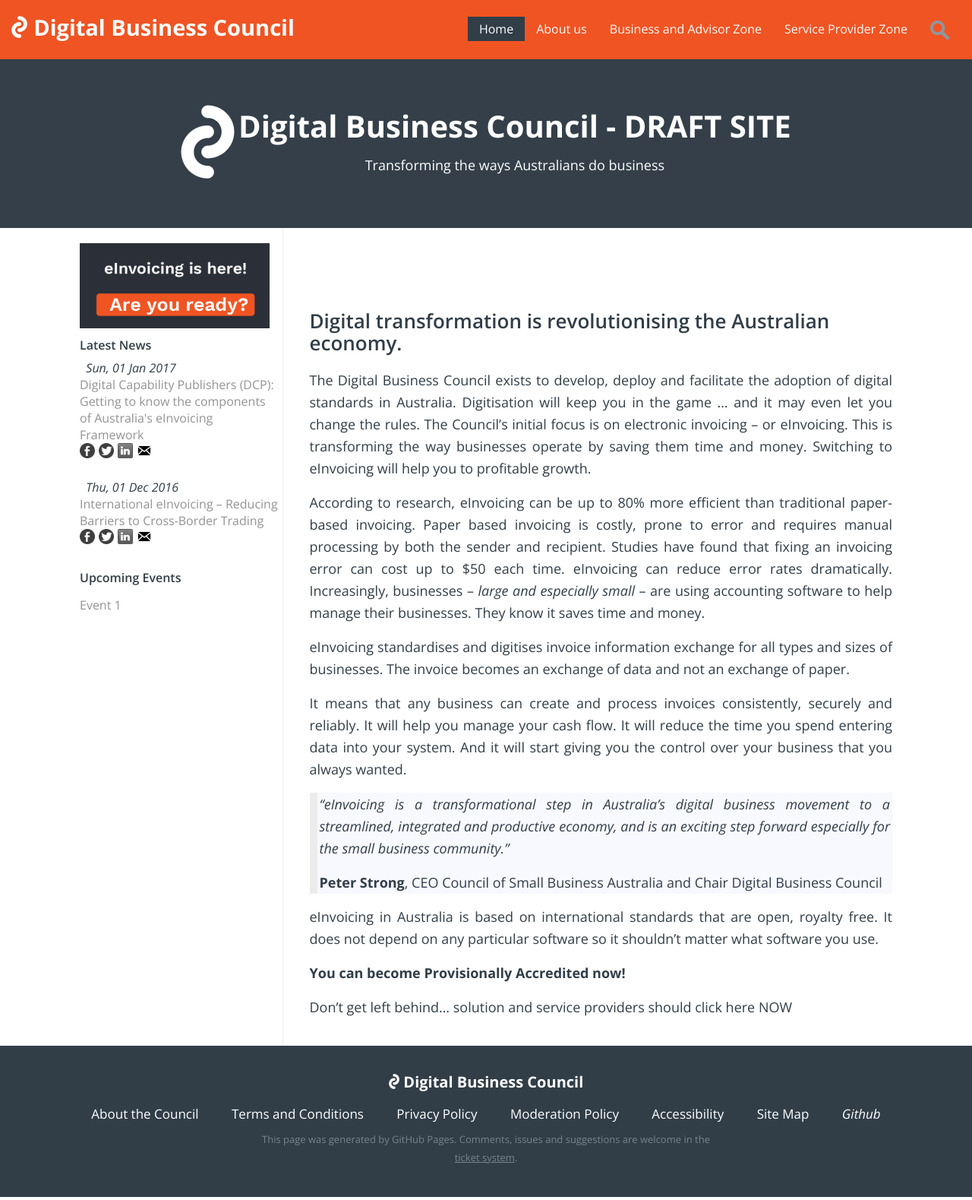
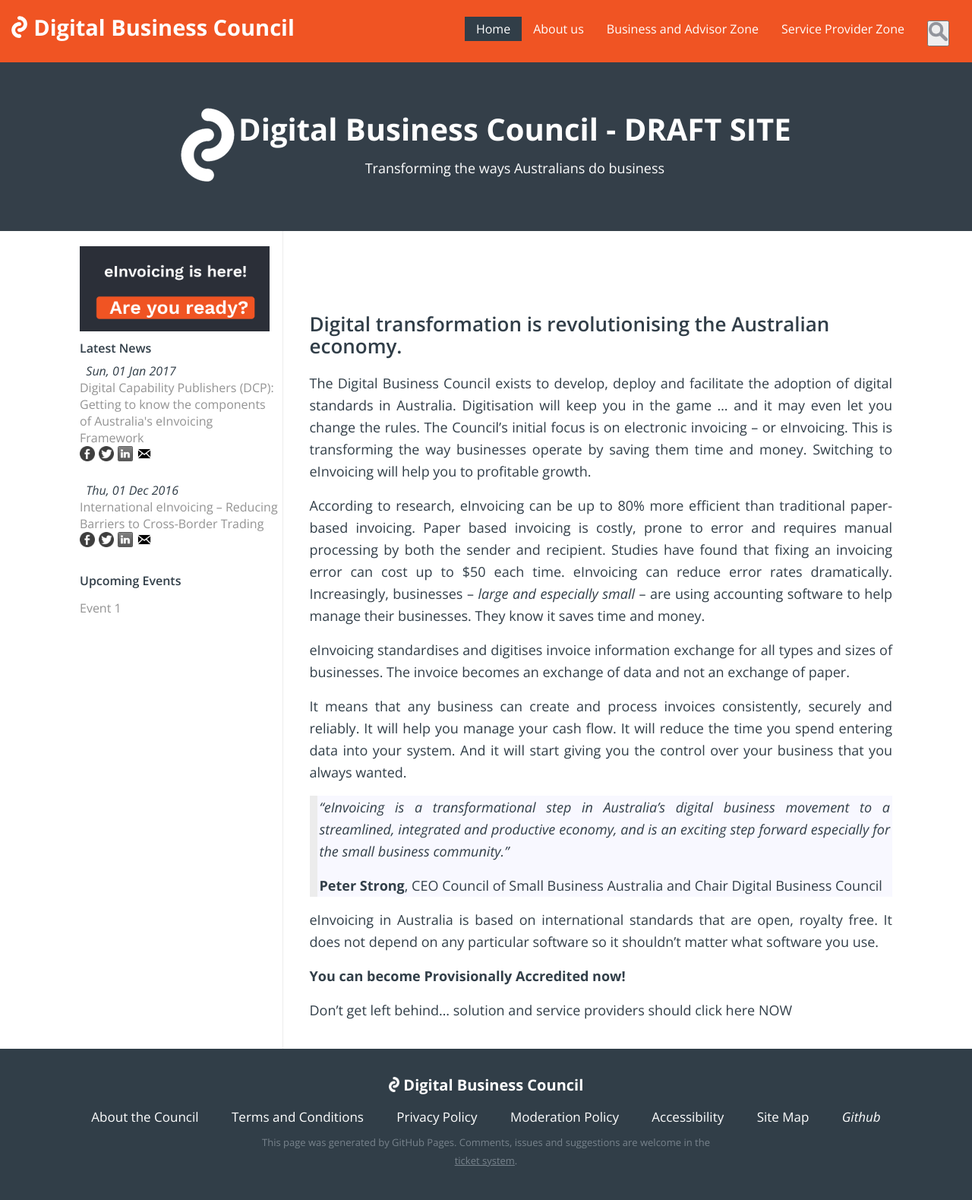
Before and after one commit to Digital-Business-Council/Digital-Business-Council.github.io, a Jekyll site: the page built from index.md, in a window 1280 px wide. Shown: the whole page at 76% size. Built offline with Jekyll 4.4.1, drawn with Linux system fonts in a browser that asks for light colours; our own code applies the rules of GitHub Pages for plain Markdown files.

Commit message:
Update header-menu.html

```diff
--- a/_includes/header-menu.html
+++ b/_includes/header-menu.html
@@ -49,7 +49,7 @@
         </div>
     </li>
     <li class="dropdown">
-        <a href="#"><img src="{{site.url}}/images/search-icon.png" height="25px" class="searchIcon" id="searchIcon"/></a>
+        <a href="#"><button id="searchIcon"><img src="{{site.url}}/images/search-icon.png" height="25px" class="searchIcon" /></button></a>
         <div class="searchBar" id="searchBar">
           <div id="search" class="search">
               <form role="search" method="get" action="{{ site.baseurl }}/search/">
```
